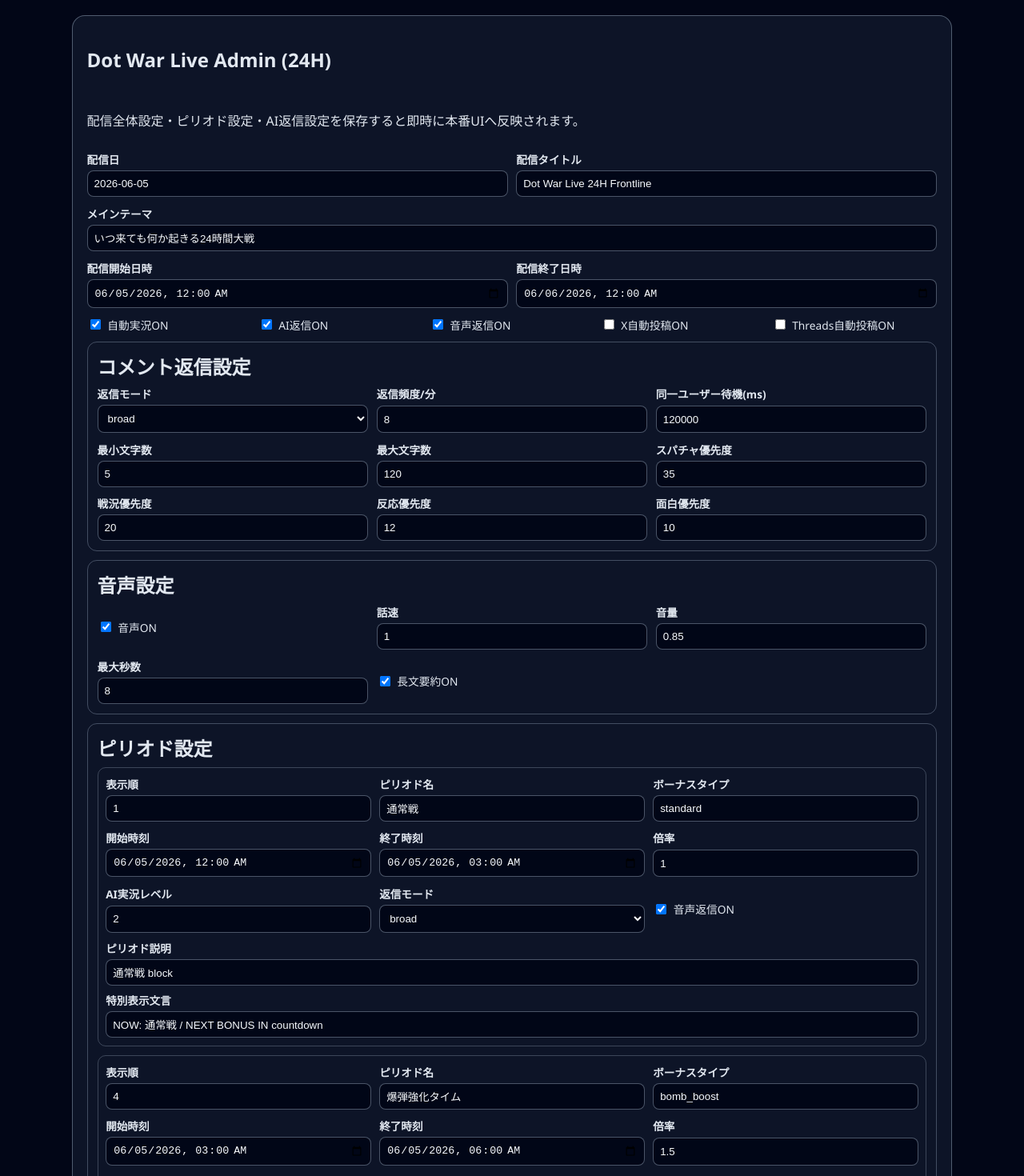
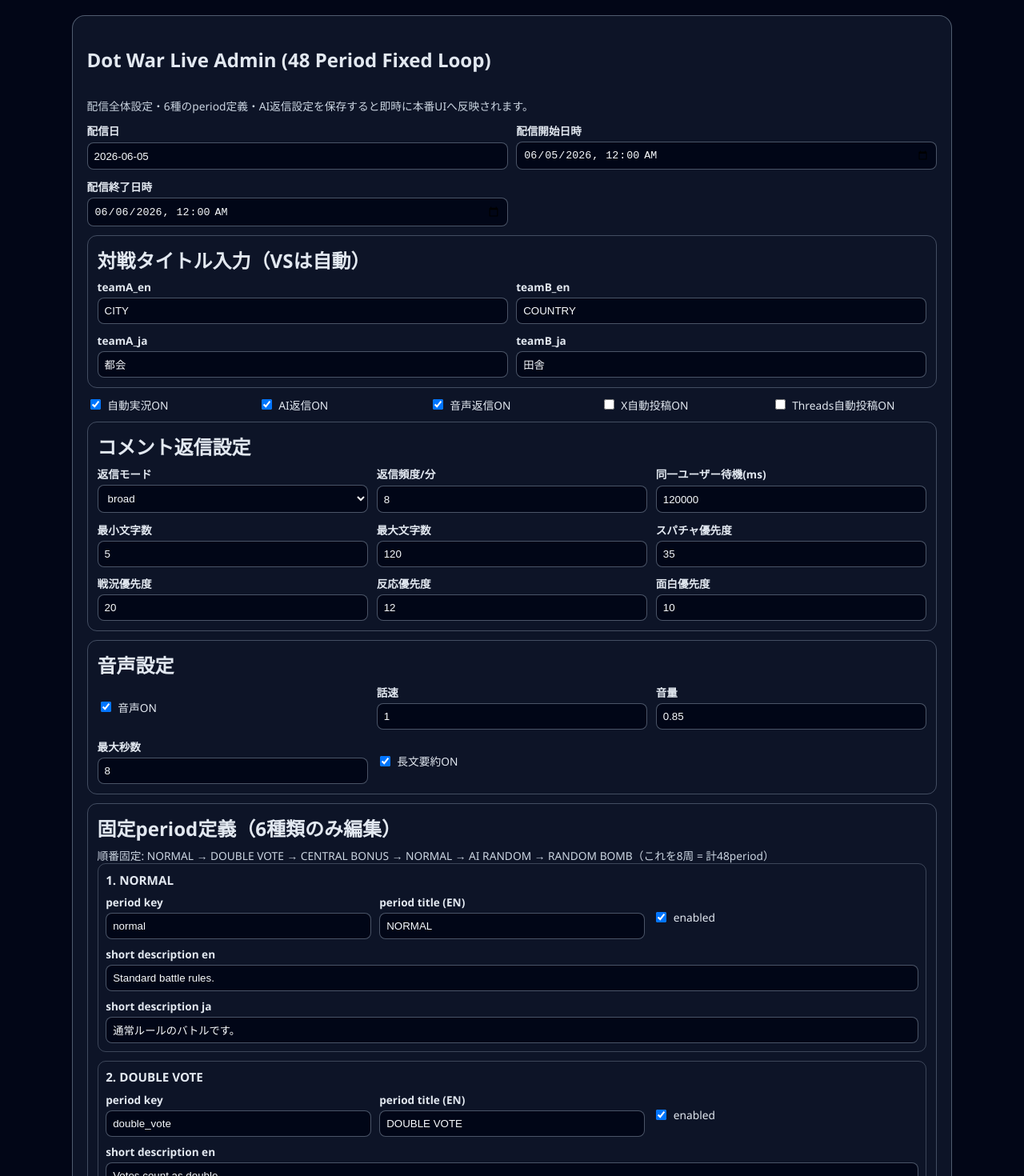
Before and after one commit to sakasakainfinity-dotcom/dot-war-live, a Next.js app: page /admin in a window 1280 px wide. Shown: the top 1470 px of the page at 80% size. Built offline with nearby package versions, Linux system fonts and the light colour scheme.

Commit message:
Simplify period admin and add fixed 48-period loop UI

```diff
--- a/src/app/admin/page.jsx
+++ b/src/app/admin/page.jsx
@@ -28,6 +28,8 @@ function BoolField({ label, value, onChange }) {
   );
 }
 
+const FIXED_PERIOD_LABELS = ['NORMAL', 'DOUBLE VOTE', 'CENTRAL BONUS', 'NORMAL', 'AI RANDOM', 'RANDOM BOMB'];
+
 export default function AdminPage() {
   const defaults = useMemo(() => createDefaultLiveSettings(), []);
   const [form, setForm] = useState(defaults);
@@ -37,10 +39,10 @@ export default function AdminPage() {
     setForm(readLiveSettings());
   }, []);
 
-  const updatePeriod = (id, key, value) => {
+  const updatePeriodDefinition = (index, key, value) => {
     setForm((prev) => ({
       ...prev,
-      periods: prev.periods.map((period) => (period.id === id ? { ...period, [key]: value } : period)),
+      periodDefinitions: prev.periodDefinitions.map((period, periodIndex) => (periodIndex === index ? { ...period, [key]: value } : period)),
     }));
   };
 
@@ -57,26 +59,14 @@ export default function AdminPage() {
   return (
     <main className="admin-root">
       <section className="admin-card admin-card-wide">
-        <h1>Dot War Live Admin (24H)</h1>
-        <p className="admin-help">配信全体設定・ピリオド設定・AI返信設定を保存すると即時に本番UIへ反映されます。</p>
+        <h1>Dot War Live Admin (48 Period Fixed Loop)</h1>
+        <p className="admin-help">配信全体設定・6種のperiod定義・AI返信設定を保存すると即時に本番UIへ反映されます。</p>
 
         <div className="admin-grid-2">
           <label className="admin-field">
             <span>配信日</span>
             <input value={form.streamDate} onChange={(e) => setForm((prev) => ({ ...prev, streamDate: e.target.value }))} />
           </label>
-          <label className="admin-field">
-            <span>配信タイトル</span>
-            <input value={form.title} onChange={(e) => setForm((prev) => ({ ...prev, title: e.target.value }))} />
-          </label>
-        </div>
-
-        <label className="admin-field">
-          <span>メインテーマ</span>
-          <input value={form.theme} onChange={(e) => setForm((prev) => ({ ...prev, theme: e.target.value }))} />
-        </label>
-
-        <div className="admin-grid-2">
           <label className="admin-field">
             <span>配信開始日時</span>
             <input
@@ -85,6 +75,9 @@ export default function AdminPage() {
               onChange={(e) => setForm((prev) => ({ ...prev, startAt: fromLocalInputValue(e.target.value, prev.startAt) }))}
             />
           </label>
+        </div>
+
+        <div className="admin-grid-2">
           <label className="admin-field">
             <span>配信終了日時</span>
             <input
@@ -94,6 +87,28 @@ export default function AdminPage() {
             />
           </label>
         </div>
+
+        <section className="admin-section">
+          <h2>対戦タイトル入力（VSは自動）</h2>
+          <div className="admin-grid-2">
+            <label className="admin-field">
+              <span>teamA_en</span>
+              <input value={form.teamA_en} onChange={(e) => setForm((prev) => ({ ...prev, teamA_en: e.target.value }))} />
+            </label>
+            <label className="admin-field">
+              <span>teamB_en</span>
+              <input value={form.teamB_en} onChange={(e) => setForm((prev) => ({ ...prev, teamB_en: e.target.value }))} />
+            </label>
+            <label className="admin-field">
+              <span>teamA_ja</span>
+              <input value={form.teamA_ja} onChange={(e) => setForm((prev) => ({ ...prev, teamA_ja: e.target.value }))} />
+            </label>
+            <label className="admin-field">
+              <span>teamB_ja</span>
+              <input value={form.teamB_ja} onChange={(e) => setForm((prev) => ({ ...prev, teamB_ja: e.target.value }))} />
+            </label>
+          </div>
+        </section>
 
         <div className="admin-toggle-grid">
           <BoolField label="自動実況ON" value={form.autoNarrationEnabled} onChange={(v) => setForm((p) => ({ ...p, autoNarrationEnabled: v }))} />
@@ -137,30 +152,19 @@ export default function AdminPage() {
         </section>
 
         <section className="admin-section">
-          <h2>ピリオド設定</h2>
+          <h2>固定period定義（6種類のみ編集）</h2>
+          <p className="admin-help">順番固定: NORMAL → DOUBLE VOTE → CENTRAL BONUS → NORMAL → AI RANDOM → RANDOM BOMB（これを8周 = 計48period）</p>
           <div className="period-list">
-            {form.periods.map((period) => (
+            {form.periodDefinitions.map((period, index) => (
               <div key={period.id} className="period-card">
+                <h3>{`${index + 1}. ${FIXED_PERIOD_LABELS[index]}`}</h3>
                 <div className="admin-grid-3">
-                  <label className="admin-field"><span>表示順</span><input type="number" value={period.sortOrder} onChange={(e) => updatePeriod(period.id, 'sortOrder', e.target.value)} /></label>
-                  <label className="admin-field"><span>ピリオド名</span><input value={period.name} onChange={(e) => updatePeriod(period.id, 'name', e.target.value)} /></label>
-                  <label className="admin-field"><span>ボーナスタイプ</span><input value={period.bonusType} onChange={(e) => updatePeriod(period.id, 'bonusType', e.target.value)} /></label>
-                  <label className="admin-field"><span>開始時刻</span><input type="datetime-local" value={toLocalInputValue(period.startAt)} onChange={(e) => updatePeriod(period.id, 'startAt', fromLocalInputValue(e.target.value, period.startAt))} /></label>
-                  <label className="admin-field"><span>終了時刻</span><input type="datetime-local" value={toLocalInputValue(period.endAt)} onChange={(e) => updatePeriod(period.id, 'endAt', fromLocalInputValue(e.target.value, period.endAt))} /></label>
-                  <label className="admin-field"><span>倍率</span><input type="number" step="0.1" value={period.bonusValue} onChange={(e) => updatePeriod(period.id, 'bonusValue', e.target.value)} /></label>
-                  <label className="admin-field"><span>AI実況レベル</span><input type="number" min="0" max="5" value={period.narrationLevel} onChange={(e) => updatePeriod(period.id, 'narrationLevel', e.target.value)} /></label>
-                  <label className="admin-field">
-                    <span>返信モード</span>
-                    <select value={period.aiCommentMode} onChange={(e) => updatePeriod(period.id, 'aiCommentMode', e.target.value)}>
-                      <option value="broad">broad</option>
-                      <option value="normal">normal</option>
-                      <option value="strict">strict</option>
-                    </select>
-                  </label>
-                  <BoolField label="音声返信ON" value={period.voiceReplyEnabled} onChange={(v) => updatePeriod(period.id, 'voiceReplyEnabled', v)} />
+                  <label className="admin-field"><span>period key</span><input value={period.periodKey} disabled /></label>
+                  <label className="admin-field"><span>period title (EN)</span><input value={period.title} onChange={(e) => updatePeriodDefinition(index, 'title', e.target.value)} /></label>
+                  <BoolField label="enabled" value={period.enabled} onChange={(v) => updatePeriodDefinition(index, 'enabled', v)} />
                 </div>
-                <label className="admin-field"><span>ピリオド説明</span><input value={period.description} onChange={(e) => updatePeriod(period.id, 'description', e.target.value)} /></label>
-                <label className="admin-field"><span>特別表示文言</span><input value={period.overlayText} onChange={(e) => updatePeriod(period.id, 'overlayText', e.target.value)} /></label>
+                <label className="admin-field"><span>short description en</span><input value={period.descriptionEn} onChange={(e) => updatePeriodDefinition(index, 'descriptionEn', e.target.value)} /></label>
+                <label className="admin-field"><span>short description ja</span><input value={period.descriptionJa} onChange={(e) => updatePeriodDefinition(index, 'descriptionJa', e.target.value)} /></label>
               </div>
             ))}
           </div>
--- a/src/app/globals.css
+++ b/src/app/globals.css
@@ -72,15 +72,51 @@ body {
   color: #cbd5e1;
 }
 
+.team-blue {
+  color: #7dd3fc;
+}
+
+.team-red {
+  color: #fca5a5;
+}
+
+.team-vs {
+  color: #e2e8f0;
+}
+
 .war-status-block {
   text-align: right;
+  display: grid;
+  gap: 0.05rem;
 }
 
-.war-status-en {
+.war-status-now {
   margin: 0;
   font-weight: 900;
-  font-size: clamp(0.78rem, 1.2vw, 1rem);
+  font-size: clamp(0.82rem, 1.25vw, 1.05rem);
   color: #fef08a;
+}
+
+.war-status-sub-en,
+.war-status-sub-ja,
+.war-status-next {
+  margin: 0;
+}
+
+.war-status-sub-en {
+  font-size: clamp(0.62rem, 0.9vw, 0.8rem);
+  color: #e2e8f0;
+}
+
+.war-status-sub-ja {
+  font-size: clamp(0.54rem, 0.74vw, 0.68rem);
+  color: #cbd5e1;
+}
+
+.war-status-next {
+  font-size: clamp(0.62rem, 0.9vw, 0.8rem);
+  color: #bfdbfe;
+  font-weight: 700;
 }
 
 .battle-zone {
@@ -540,6 +576,17 @@ body {
   margin: 0 0 0.45rem;
 }
 
+.admin-section h3 {
+  margin: 0;
+  font-size: 0.95rem;
+}
+
+.admin-help {
+  margin: 0;
+  color: #cbd5e1;
+  font-size: 0.86rem;
+}
+
 .period-list {
   display: grid;
   gap: 0.7rem;
```
Also changed, not shown: src/components/BattleLayout.jsx (+40 -12 lines), src/lib/liveSettings.js.
